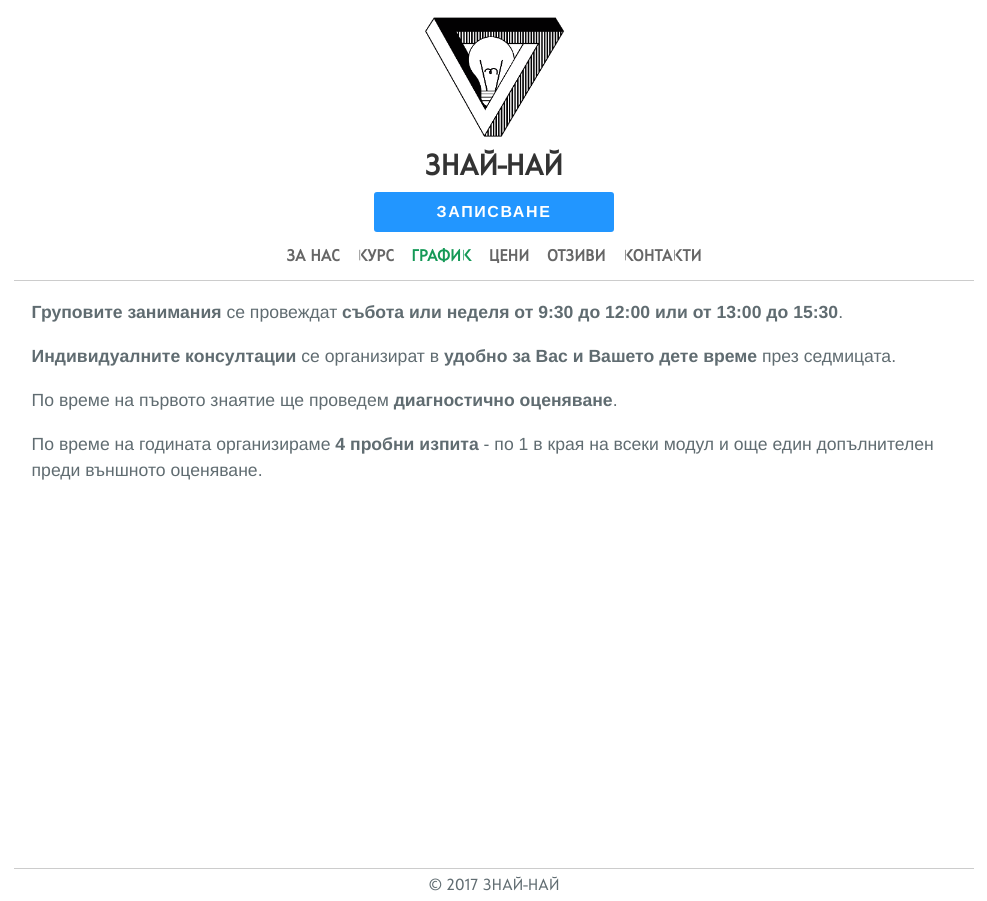
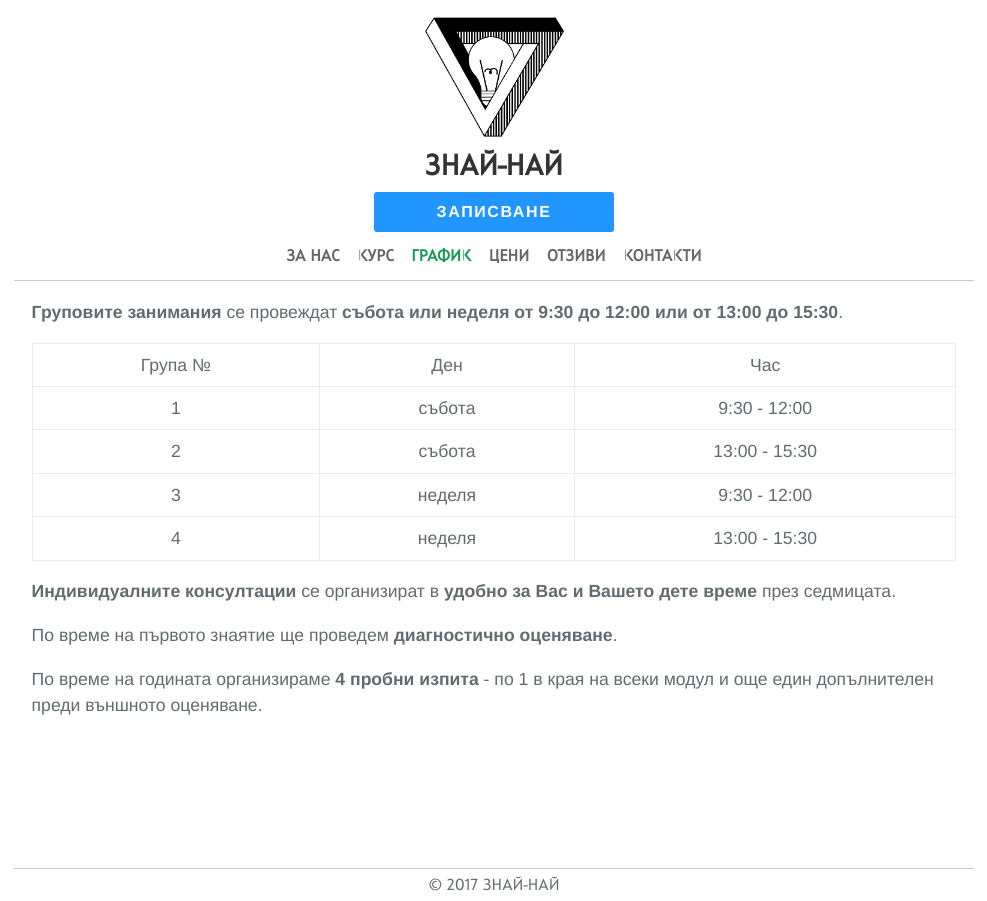
Before and after one commit to znainai/znainai.github.io, a Jekyll site: the page built from _pages/schedule.md, in a window 1280 px wide. Shown: the whole page, without its empty margins (146-1133 px from the left). Built offline with Jekyll 4.4.1, drawn with Linux system fonts in a browser that asks for light colours.

Commit message:
Update schedule.md

```diff
--- a/_pages/schedule.md
+++ b/_pages/schedule.md
@@ -4,6 +4,13 @@ title: График
 
 **Груповите занимания** се провеждат **събота или неделя от 9:30 до 12:00 или от 13:00 до 15:30**.
 
+| Група №  | Ден | Час |
+| 1 | събота | 9:30 - 12:00 |
+| 2 | събота | 13:00 - 15:30 |
+| 3 | неделя | 9:30 - 12:00 |
+| 4 | неделя | 13:00 - 15:30 |
+{: .centered-table-content}
+
 **Индивидуалните консултации** се организират в **удобно за Вас и Вашето дете време** през седмицата.
 
 По време на първото знаятие ще проведем **диагностично оценяване**.
```
